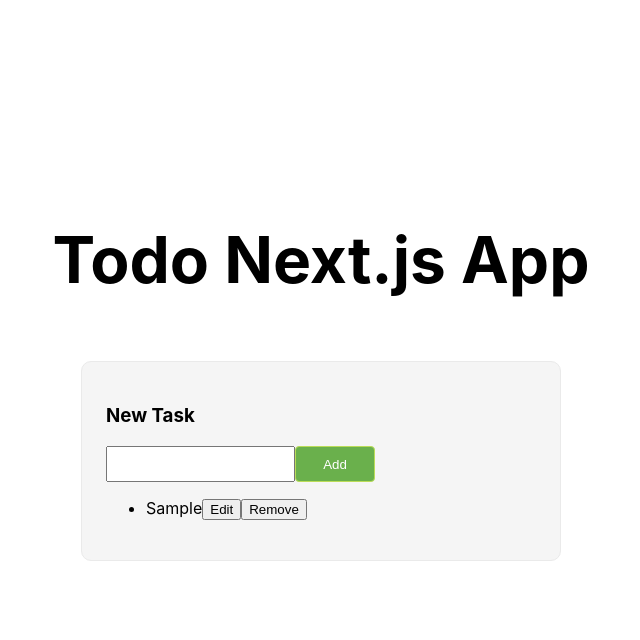
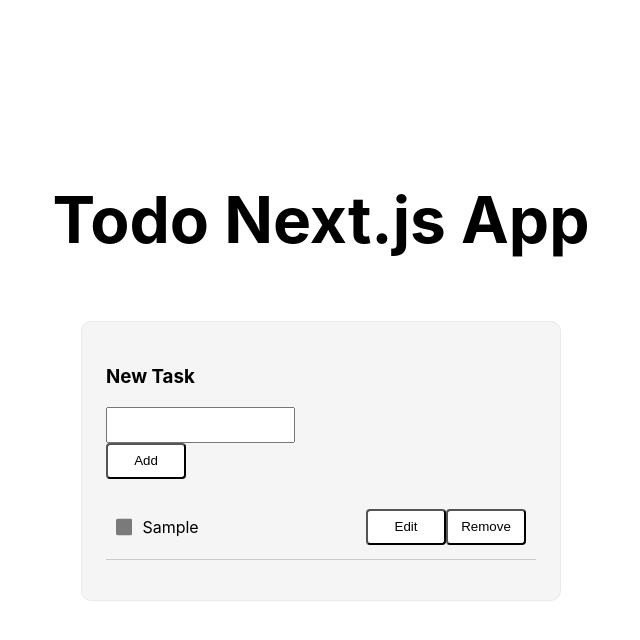
Before and after one commit to shotozuro/todoapp-nextjs, a Next.js app: page / in a window 1280 px wide. Both pictures are taken after typing "Sample" into the empty fields and a click on the button "Add". Shown: the top 640 px of the page, without its empty margins (319-959 px from the left). Built offline with nearby package versions, Linux system fonts and the light colour scheme.

Commit message:
add  icon

```diff
--- /dev/null
+++ b/components/Button.tsx
@@ -0,0 +1,26 @@
+import React from 'react';
+
+export default function Button(props) {
+  return (
+    <>
+      <button {...props}>{props.children}</button>
+      <style jsx>
+        {`
+          button {
+            display: flex;
+            height: 36px;
+            border-radius: 4px;
+            align-items: center;
+            justify-content: center;
+            // border: 1px solid transparent;
+            min-width: 80px;
+            background-color: #fff;
+          }
+          button:hover {
+            cursor: pointer;
+          }
+        `}
+      </style>
+    </>
+  );
+}
--- a/components/TaskForm.tsx
+++ b/components/TaskForm.tsx
@@ -1,5 +1,6 @@
 import React, { useState, useEffect } from 'react';
 import { TaskType } from './TaskList';
+import Button from './Button';
 
 type Props = {
   selectedTask: TaskType | null;
@@ -31,9 +32,9 @@
         <h3>New Task</h3>
         <form onSubmit={onSubmitText}>
           <input type='text' name='task' value={text} onChange={onChangeText} />
-          <button className='btn-submit' type='submit'>
+          <Button className='btn-submit' type='submit'>
             {props.selectedTask ? 'Save' : 'Add'}
-          </button>
+          </Button>
         </form>
       </section>
 
--- a/components/TaskList.tsx
+++ b/components/TaskList.tsx
@@ -1,4 +1,6 @@
 import React from 'react';
+import { FaSquare, FaCheckSquare } from 'react-icons/fa';
+import Button from './Button';
 
 export type TaskType = {
   id: number;
@@ -11,14 +13,20 @@
   toggleComplete: (id: number) => void;
   onClickEdit: (todo: TaskType) => void;
   removeTask: (id: number) => void;
+  selectedTask: TaskType;
 };
 
 export default function TaskList(props: Props) {
   return (
     <section className='task-list'>
-      <ul>
+      <ul style={{ padding: 0 }}>
         {props.data.map((todo) => (
-          <TaskItem key={todo.id} {...props} todo={todo} />
+          <TaskItem
+            key={todo.id}
+            {...props}
+            todo={todo}
+            isSelected={props.selectedTask && todo.id === props.selectedTask.id}
+          />
         ))}
       </ul>
     </section>
@@ -28,19 +36,52 @@
 const TaskItem = (props) => {
   return (
     <>
-      <li>
+      <li className={props.isSelected ? 'selected' : ''}>
+        {props.todo.completed ? (
+          <FaCheckSquare color={'green'} size={30} />
+        ) : (
+          <FaSquare color={'rgba(0,0,0,0.5)'} size={30} />
+        )}
         <span
-          className={`task${props.todo.completed && ' completed'}`}
+          className={`task${props.todo.completed ? ' completed' : ''}`}
           onClick={() => props.toggleComplete(props.todo.id)}
         >
           {props.todo.task}
         </span>
-        <button onClick={() => props.onClickEdit(props.todo)}>Edit</button>
-        <button onClick={() => props.removeTask(props.todo.id)}>Remove</button>
+        <div style={{ display: 'flex' }}>
+          <Button onClick={() => props.onClickEdit(props.todo)}>Edit</Button>
+          <Button onClick={() => props.removeTask(props.todo.id)}>
+            Remove
+          </Button>
+        </div>
       </li>
       <style jsx>{`
+        li {
+          display: flex;
+          justify-content: space-between;
+          align-items: center;
+          list-style: none;
+          min-height: 48px;
+          border-bottom: 1px solid #cacaca;
+          padding: 10px;
+        }
+
+        li > span {
+          padding: 12px 10px;
+          width: 100%;
+        }
+
+        li :hover {
+          background-color: rgba(0, 0, 0, 0.2);
+        }
+
+        .selected {
+          background-color: rgba(0, 0, 0, 0.2);
+        }
+
         .completed {
-          text-decoration-line: line-through;
+          text-decoration: line-through;
+          color: rgba(0, 0, 0, 0.2);
         }
       `}</style>
     </>
--- a/package.json
+++ b/package.json
@@ -17,6 +17,7 @@
     "next": "9.4.4",
     "react": "16.13.1",
     "react-dom": "16.13.1",
+    "react-icons": "^3.10.0",
     "typescript": "^3.9.6"
   },
   "devDependencies": {
--- a/pages/index.tsx
+++ b/pages/index.tsx
@@ -4,6 +4,7 @@
 import { todoReducer } from '../reducers/todoReducer';
 import TaskForm from '../components/TaskForm';
 import TaskList, { TaskType } from '../components/TaskList';
+import Calendar from '../components/Calendar';
 
 export default function Home() {
   const [state, dispatch] = useReducer(todoReducer, {
@@ -76,6 +77,7 @@
               onClickEdit={onClickEdit}
               removeTask={removeTask}
               toggleComplete={toggleComplete}
+              selectedTask={selectedTask}
             />
           </div>
         </div>
```
Also changed, not shown: 1 other file (tests, documents, lock files or other folders).
